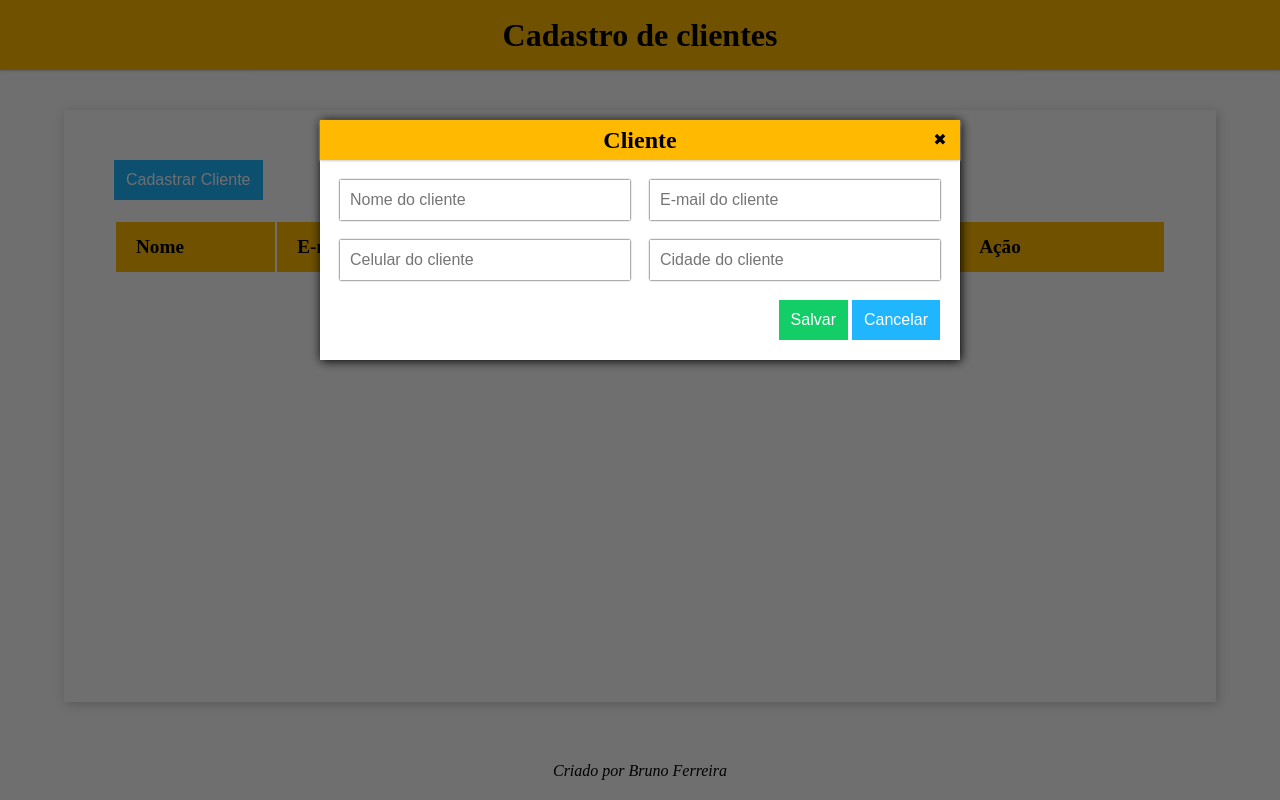
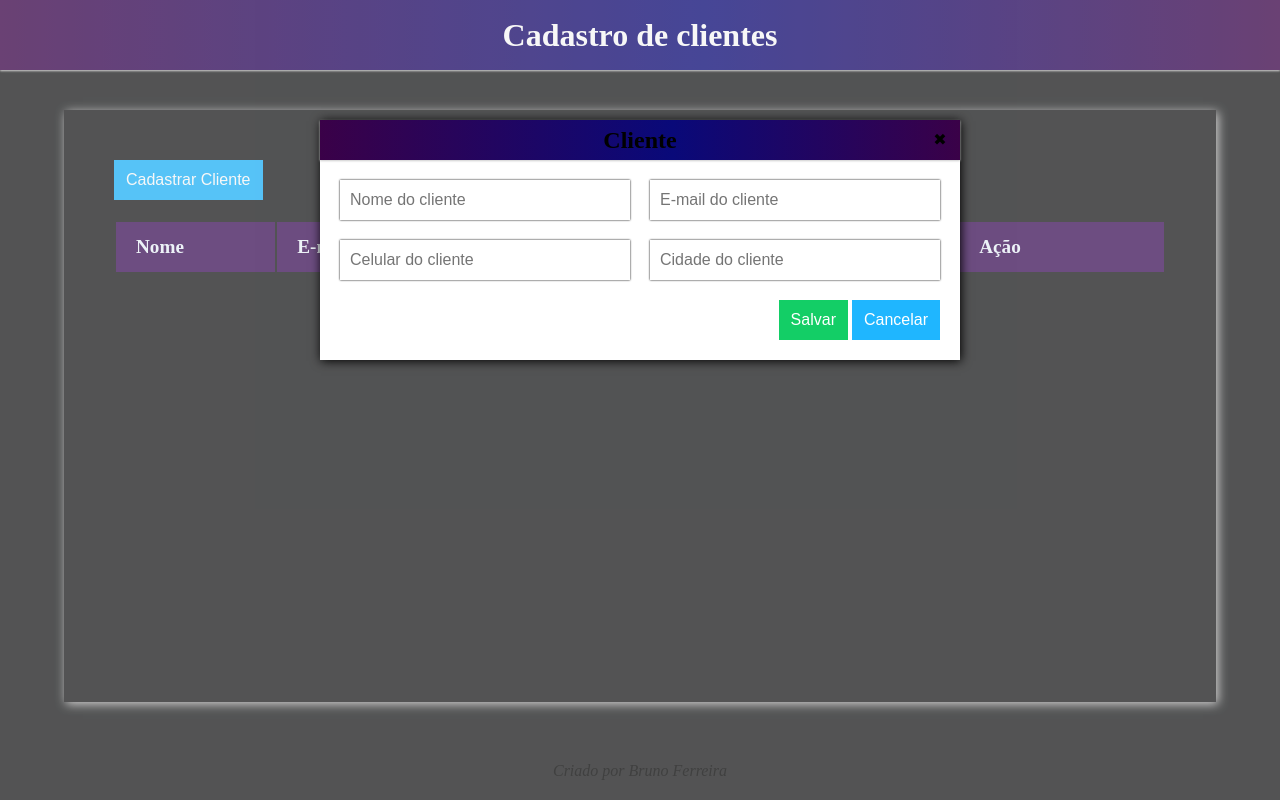
Before and after one commit to Brakinveste/simple_project_crud, a plain HTML site: page index.html in a window 1280 px wide. Both pictures are taken after a click on the button "Cadastrar Cliente". Drawn offline with Linux system fonts and the light colour scheme.

Commit message:
terceiro  commit

```diff
--- a/css/main.css
+++ b/css/main.css
@@ -2,11 +2,12 @@
     padding: 0;
     margin: 0;
     box-sizing: border-box;
+
 }
 
 :root{
-    --primary-color: #FFBA00;
-    --secundary-color: #FFF1CC;
+    --primary-color: rgb(62, 18, 90);
+    --secundary-color: #10537c;
     --shadow-color: #CCC;
     --text-color: #FFF;
 }
@@ -17,10 +18,16 @@ body{
     flex-direction: column;
     font-family: Arial, Helvetica,
     position:relative;
+    background-color: #1a1b1c;
 }
 
 header{
-    background-color: var(--primary-color);
+    background: linear-gradient(
+        90deg,
+        rgb(58, 1, 72) 0%,
+        rgba(9,9,121,1) 55%,
+        rgb(58, 1, 72) 100%
+        );  /*var(--primary-color);*/
     height: 70px;
     text-align: center;
     line-height: 70px;
@@ -28,7 +35,7 @@ header{
 }
 
 .header-title{
-    color: black;
+    color: rgb(255, 255, 255);
     font-size: 2rem;
 }
 
--- a/css/modal.css
+++ b/css/modal.css
@@ -4,9 +4,11 @@
     left:0;
     width: 100%;
     height: 100%;
-    background: #00000090;
+    background: #e1e1e148;
     opacity: 0;
     z-index: -1;
+    transition: all;
+    transition-duration: 0.5s;
 }
 
 .modal.active{
@@ -21,7 +23,7 @@
     width: 50vw;
     margin: 15vh auto;
     padding-bottom: 20px;
-    background-color: white;
+    background-color: rgb(255, 255, 255);
     box-shadow: 1px 1px 10px black;
 }
 
--- a/css/records.css
+++ b/css/records.css
@@ -2,6 +2,14 @@
     width: 100%;
     user-select: none;
     text-align: left;
+}
+
+.records_title{
+    color: aliceblue;
+}
+
+.txt_body{
+    color: aliceblue;
 }
 
 .records th{
--- a/index.html
+++ b/index.html
@@ -20,7 +20,7 @@
         <button type="button" class="button blue mobile" id="cadastrarCliente" > Cadastrar Cliente</button>
         <table id="tableClient" class="records">
             <thead>
-                <tr>
+                <tr class="records_title">
                     <th>Nome</th>
                     <th>E-mail</th>
                     <th>Celular</th>
@@ -28,27 +28,8 @@
                     <th>Ação</th>
                 </tr>
             </thead>
-            <tbody>
-              <!--  <tr>
-                    <td>Maria</td>
-                    <td>maria@gmail.com</td>
-                    <td>(11) 9456-5555</td>
-                    <td>Jandira</td>
-                    <td>
-                        <button type="button" class="button green" >Editar</button>
-                        <button type="button" class="button red" >Excluir</button>
-                    </td>
-                </tr>
-                <tr>
-                    <td>Jose da Silva</td>
-                    <td>jose@gmail.com</td>
-                    <td>(11) 97165-3333</td>
-                    <td>São Roque</td>
-                    <td>
-                        <button type="button" class="button green">editar</button>
-                        <button type="button" class="button red">excluir</button>
-                    </td>
-                </tr>    -->
+            <tbody class="txt_body">
+
             </tbody>
         </table>
         <div class="modal" id="modal" >
```
